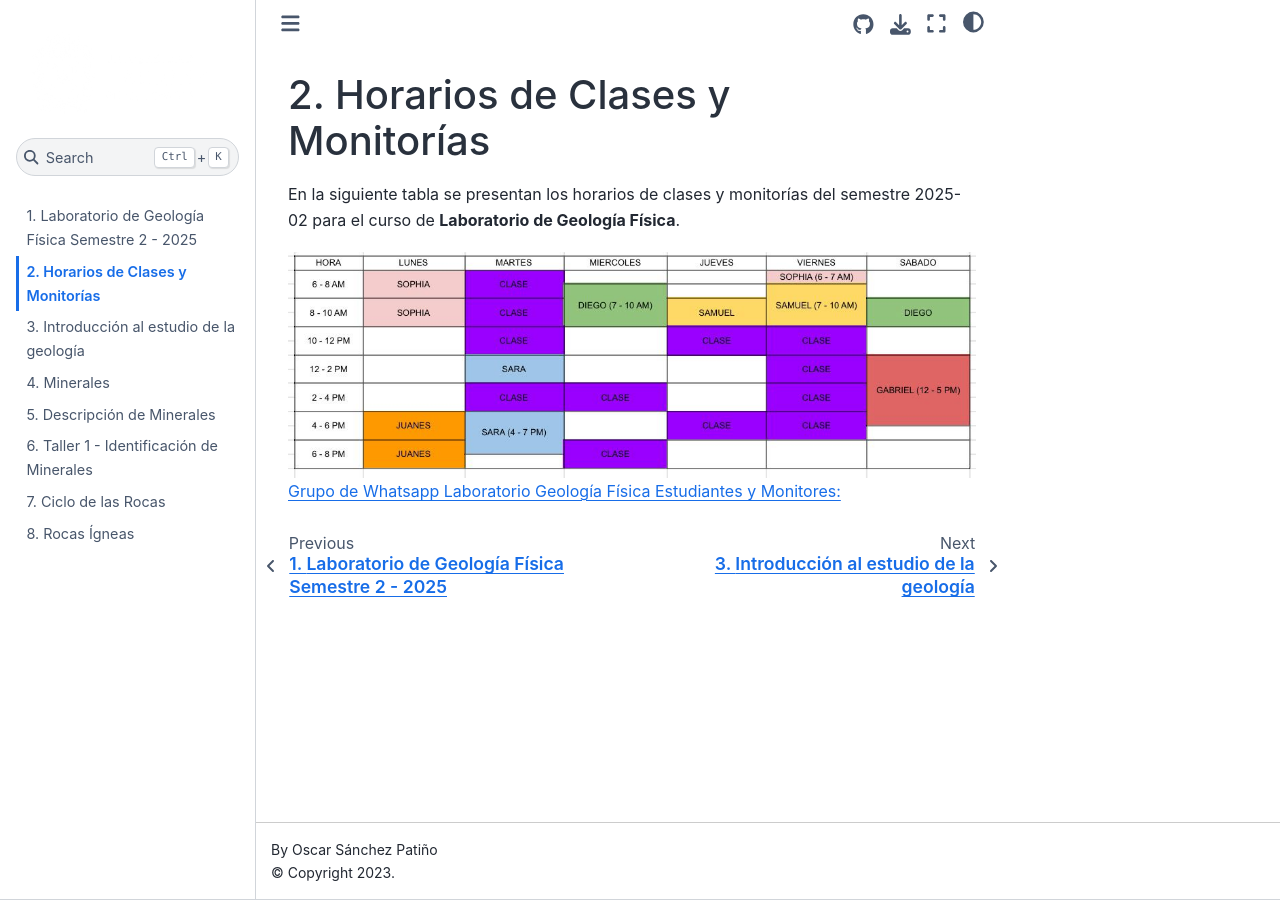
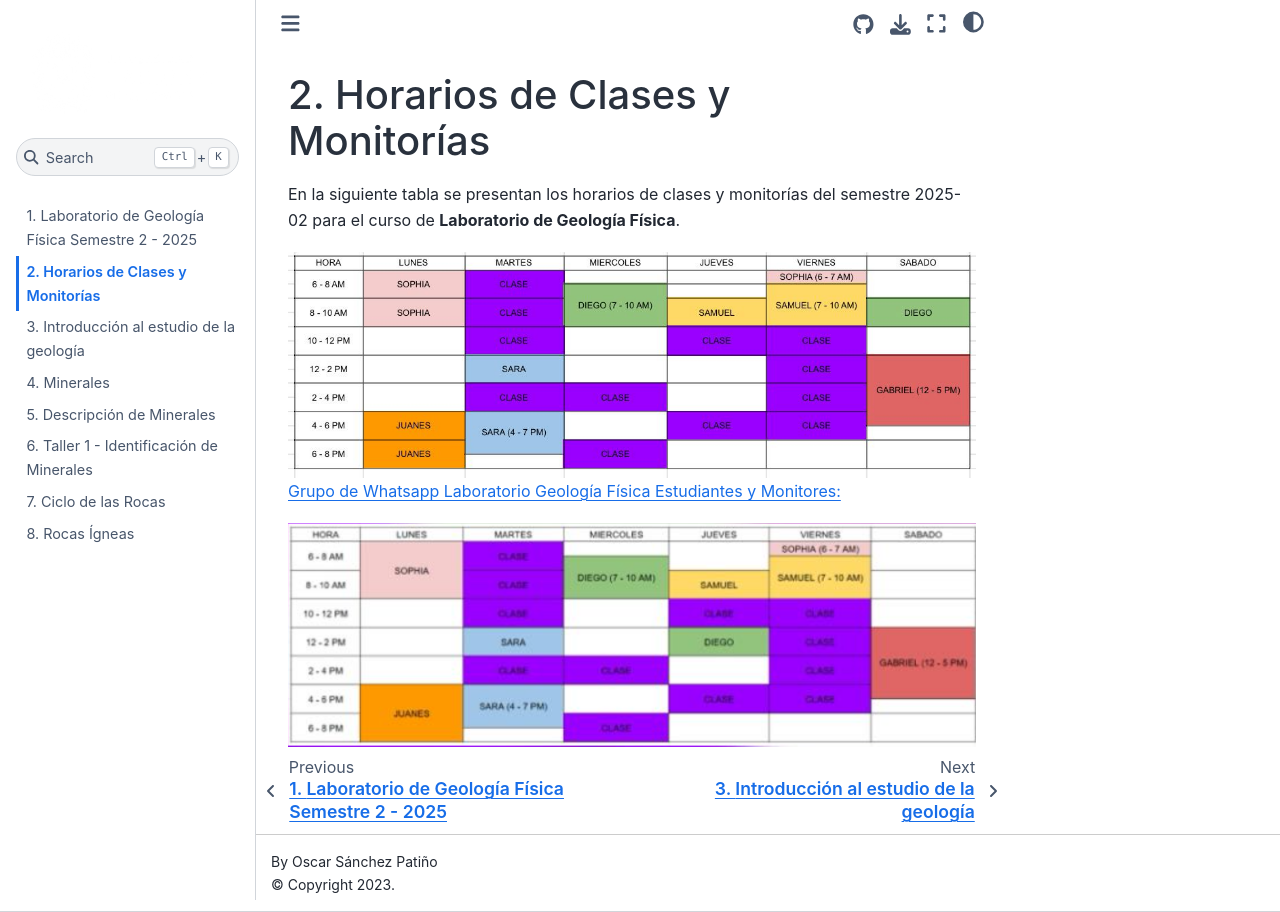
Before and after one commit to oisanchezp/Laboratorio_Geologia_Fisica, a Jupyter Book: the page built from horarios.md, in a window 1280 px wide. Built offline with Jupyter Book 1.0.4 settings and Sphinx 7.4.7 and the Sphinx Book theme 1.1.4, drawn with Linux system fonts in a browser that asks for light colours.

Commit message:
Agregan cambios

````diff
--- a/horarios.md
+++ b/horarios.md
@@ -7,9 +7,21 @@ En la siguiente tabla se presentan los horarios de clases y monitorías del seme
 :width: 100%
 :align: center
 :class: with-shadow
+
+Horarios de Clases y Monitorías
 ```
 
 
 
 
 [Grupo de Whatsapp Laboratorio Geología Física Estudiantes y Monitores:](https://chat.whatsapp.com/F9fvox0LLch7znFAZJ8x7s?mode=ac_t)
+
+
+```{image} images/horario_actualizado.png
+:alt: Horarios de clases y monitorías
+:width: 100%
+:align: center
+:class: with-shadow
+
+Horarios de Clases y Monitorías (Actualizado)
+```
````
Also changed, not shown: images/horario_actualizado.png (added).
